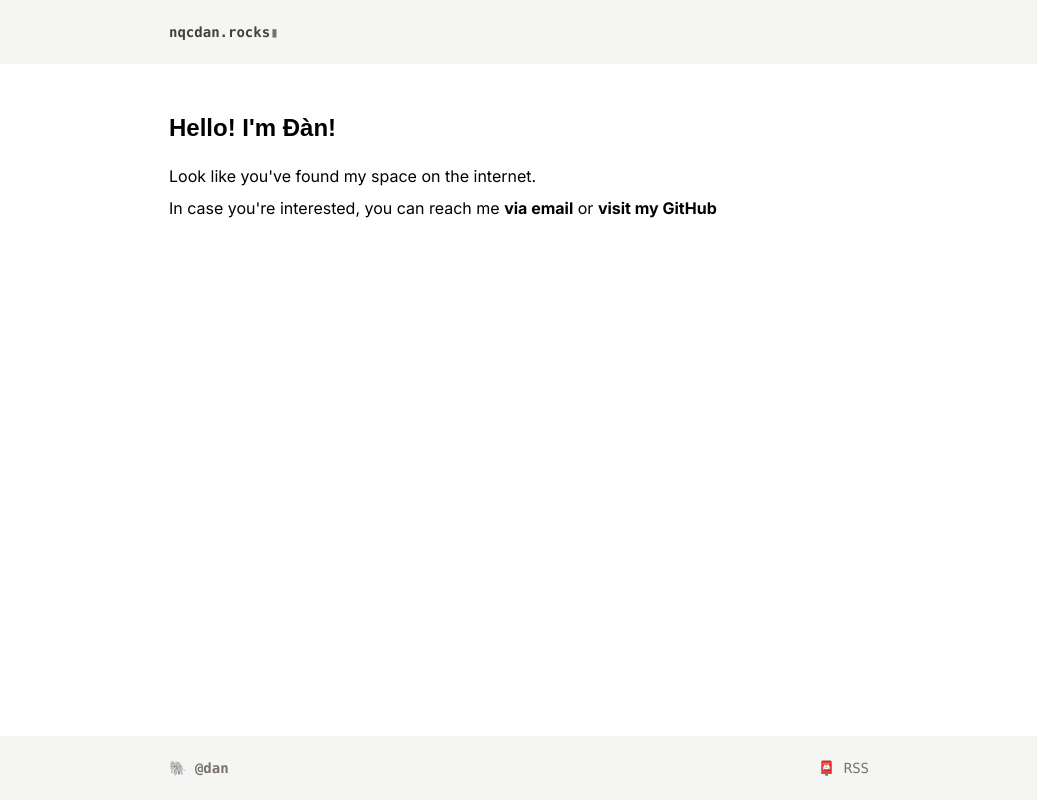
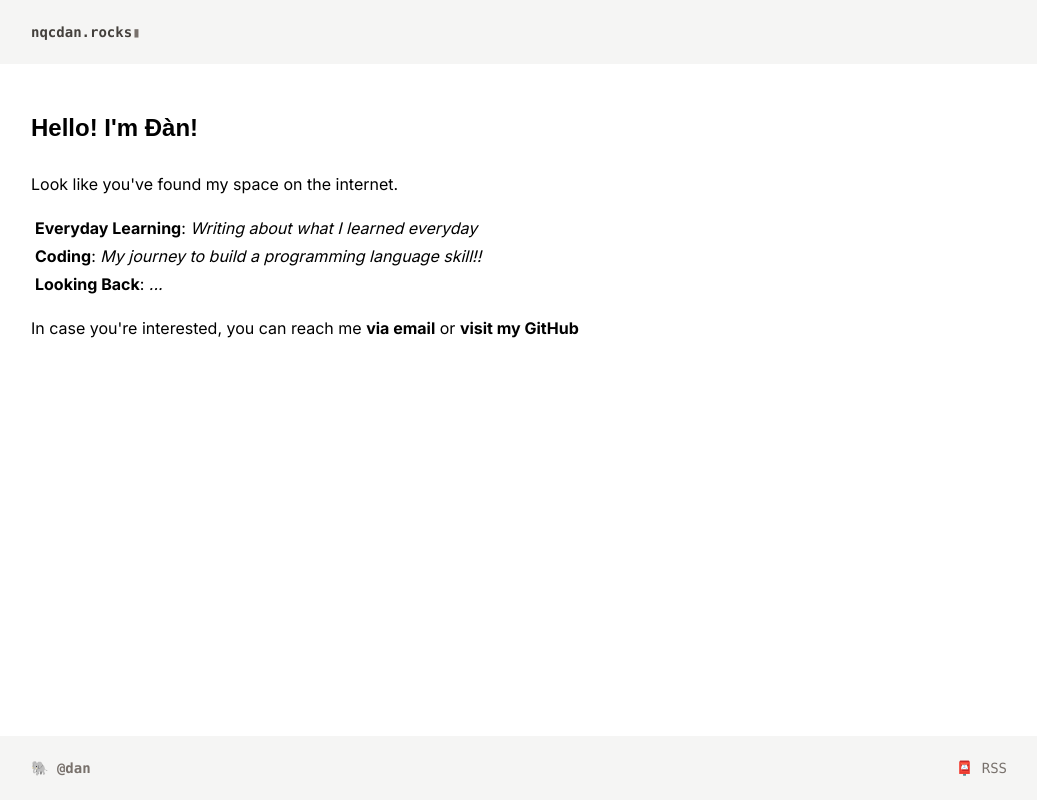
Before and after one commit to ngcdan/everyday, a Next.js app: page / in a window 1280 px wide. Shown: the whole page, without its empty margins (121-1158 px from the left). Built offline with nearby package versions, Linux system fonts and the light colour scheme; a web font is replaced by a local one.

Commit message:
enhance-ui

```diff
--- a/app/dashboard/layout.tsx
+++ b/app/dashboard/layout.tsx
@@ -21,7 +21,6 @@ export default function Layout({ children }: { children: React.ReactNode }) {
           <div className="font-normal">
             <a href="/rss.xml">📮 RSS</a>
           </div>
-
         </div>
       </footer>
     </div>
--- /dev/null
+++ b/app/dev/layout.tsx
@@ -0,0 +1,37 @@
+import { Metadata } from 'next';
+
+export const metadata: Metadata = {
+  title: 'Coding',
+};
+
+export default function Layout({ children }: { children: React.ReactNode }) {
+  return (
+    <div className="flex flex-col h-screen">
+      {/* Header */}
+      <header className="flex flex-0 bg-stone-100 h-16">
+        <div className='limit w-full'>
+          <div className="flex items-center justify-start px-2 font-bold text-stone-500 text-sm font-mono">
+            <a className="font-bold text-stone-700" href="/">nqcdan.rocks</a>
+            <span className="text-stone-500 inline-block animate-blink">▮</span>
+          </div>
+        </div>
+      </header>
+
+      {/* Main */}
+      <main className='flex flex-col flex-1 limit w-full no-list my-10 overflow-y-auto'>
+        {children}
+      </main>
+
+      {/* Footer */}
+      <footer className="flex flex-0  bg-stone-100 h-16">
+        <div className="limit w-full">
+          <div className="flex justify-between px-2 font-bold text-stone-500 text-sm font-mono">
+            <p><a rel="me" href="https://masto.ai/@linuss1908@gmail.com">🐘 @dan</a></p>
+            <div className="flex-1"></div>
+            <div className="font-normal"><a href="/rss.xml">📮 RSS</a></div>
+          </div>
+        </div>
+      </footer>
+    </div>
+  );
+}
--- /dev/null
+++ b/app/dev/page.tsx
@@ -0,0 +1,11 @@
+import { lusitana } from '@/app/ui/fonts';
+
+export default function Page() {
+  return (
+    <div className='px-2'>
+      <h2 className='my-5'>
+        I keep a development log for some of the project I'm working on, you can find them here:
+      </h2>
+    </div>
+  );
+}
--- /dev/null
+++ b/app/looking-back/layout.tsx
@@ -0,0 +1,38 @@
+import { Metadata } from 'next';
+
+export const metadata: Metadata = {
+  title: 'Looking Back',
+};
+
+export default function Layout({ children }: { children: React.ReactNode }) {
+  return (
+    <div className="flex flex-col h-screen">
+      {/* Header */}
+      <header className="flex flex-0 bg-stone-100 h-16">
+        <div className='limit'>
+          <div className="flex items-center justify-start font-bold text-stone-500 text-sm font-mono">
+            <a className="font-bold text-stone-700" href="/">nqcdan.rocks</a>
+            <span className="text-stone-500 inline-block animate-blink">▮</span>
+          </div>
+        </div>
+      </header>
+
+      {/* Main */}
+      <main className='flex flex-col flex-1 limit no-list my-10 overflow-y-auto'>
+        {children}
+      </main>
+
+      {/* Footer */}
+      <footer className="flex flex-0  bg-stone-100 h-16">
+        <div className="limit">
+          <div className="flex justify-between font-bold text-stone-500 text-sm font-mono">
+            <p><a rel="me" href="https://masto.ai/@linuss1908@gmail.com">🐘 @dan</a></p>
+            <div className="flex-1"></div>
+            <div className="font-normal"><a href="/rss.xml">📮 RSS</a></div>
+          </div>
+        </div>
+      </footer>
+
+    </div>
+  );
+}
--- /dev/null
+++ b/app/looking-back/page.tsx
@@ -0,0 +1,10 @@
+export default function Page() {
+  return (
+    <div>
+      <h2 className='my-5'>
+        Looking back
+      </h2>
+      <p>Below are all my public journal entries.</p>
+    </div>
+  );
+}
--- a/app/page.tsx
+++ b/app/page.tsx
@@ -3,29 +3,44 @@ import { lusitana } from '@/app/ui/fonts';
 export default function Page() {
   return (
     <div className="flex flex-col h-screen">
-
       {/* Header */}
       <header className="flex flex-0 bg-stone-100 h-16">
-        <div className='limit'>
-          <div className="flex items-center justify-start font-bold text-stone-500 text-sm font-mono">
+        <div className='limit w-full'>
+          <div className="flex items-center justify-start px-2 font-bold text-stone-500 text-sm font-mono">
             <a className="font-bold text-stone-700" href="/">nqcdan.rocks</a>
             <span className="text-stone-500 inline-block animate-blink">▮</span>
           </div>
         </div>
       </header>
 
-      <main className='flex flex-col flex-1 limit no-list my-10'>
-        <div className='flex flex-col'>
+      {/* Main */}
+      <main className='flex flex-col flex-1 limit w-full no-list my-10 overflow-y-auto'>
+        <div className='flex flex-col px-2'>
           <h1 className={`text-2xl text-left pt-8 my-4 ${lusitana.className}`}>Hello! I&apos;m Đàn!</h1>
-          <p className='my-1 text-left'>Look like you&apos;ve found my space on the internet.</p>
-          <p className='my-1'>In case you&apos;re interested, you can reach me <b><a target="_blank" href="mailto:linuss1908@gmail.com">via email</a></b> or <b><a target="_blank" href="https://github.com/ngcdan">visit my GitHub</a></b>
+          <p className='my-3 text-left'>Look like you&apos;ve found my space on the internet.</p>
+
+          <ol className='m-1 text-left'>
+            <li className='my-1'>
+              <a className="font-bold" href="/everyday">Everyday Learning</a>: <i>Writing about what I learned everyday</i>
+            </li>
+            <li className='my-1'>
+              <a className="font-bold" href="/dev">Coding</a>: <i>My journey to build a programming language skill!!</i>
+            </li>
+            <li className='my-1'>
+              <a className="font-bold" href="/looking-back">Looking Back</a>: <i>...</i>
+            </li>
+          </ol>
+
+          <p className='my-3'>In case you&apos;re interested, you can reach me <b><a target="_blank" href="mailto:linuss1908@gmail.com">via email</a></b> or <b><a target="_blank" href="https://github.com/ngcdan">visit my GitHub</a></b>
           </p>
+
         </div>
       </main>
 
+      {/* Footer */}
       <footer className="flex flex-0  bg-stone-100 h-16">
-        <div className="limit">
-          <div className="flex justify-between font-bold text-stone-500 text-sm font-mono">
+        <div className="limit w-full">
+          <div className="flex justify-between px-2 font-bold text-stone-500 text-sm font-mono">
             <p><a rel="me" href="https://masto.ai/@linuss1908@gmail.com">🐘 @dan</a></p>
             <div className="flex-1"></div>
             <div className="font-normal"><a href="/rss.xml">📮 RSS</a></div>
--- a/app/ui/global.css
+++ b/app/ui/global.css
@@ -23,15 +23,6 @@ input[type='number']::-webkit-outer-spin-button {
 
 /* GRID */
 .limit {
-  max-width: 700px;
-  min-width: 700px;
+  max-width: 992px;
   margin: auto;
 }
-
-@media (min-width: 768px) {
-  .container-center {
-    width: 700px;
-    padding-left: 0;
-    padding-right: 0;
-  }
-}
```
Also changed, not shown: public/images/looking-back.webp (added).
